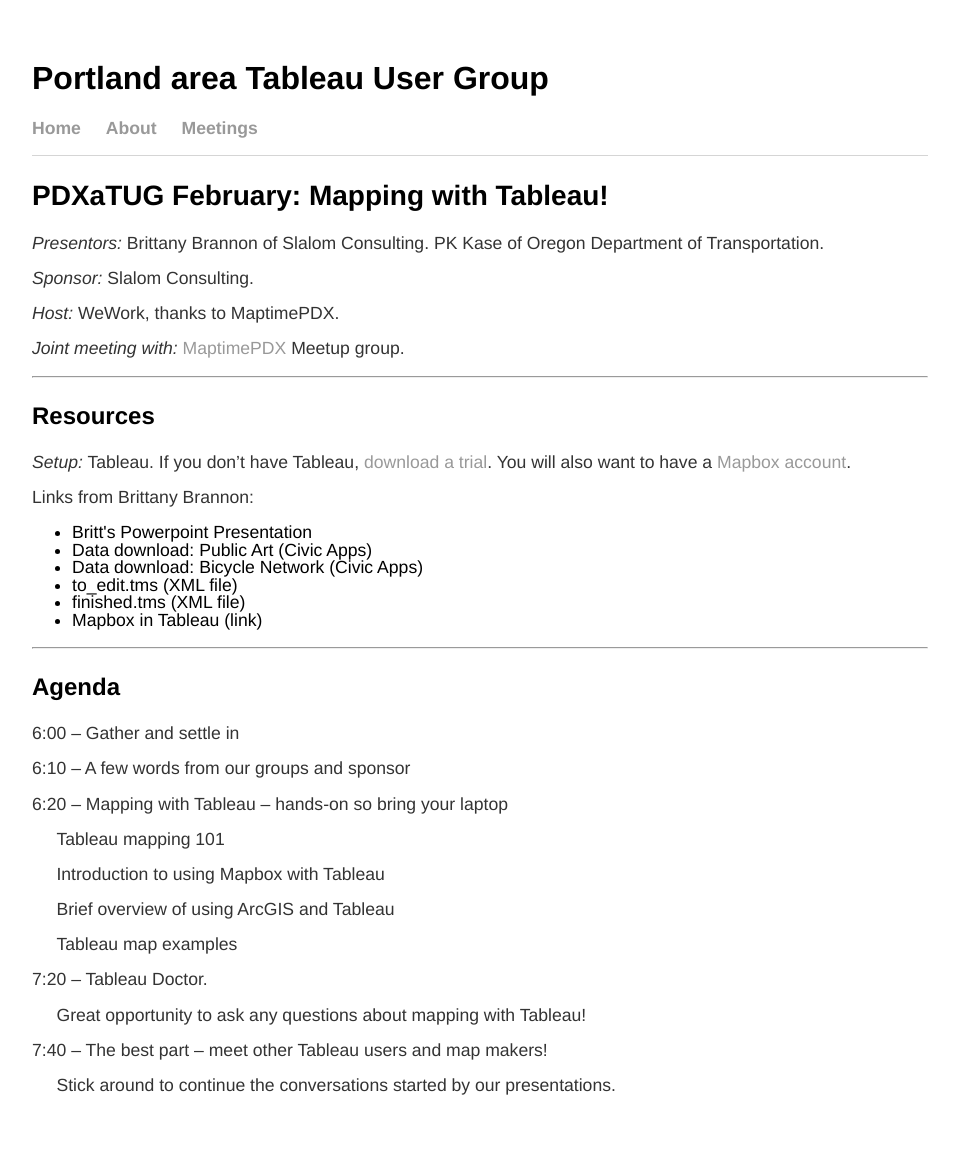
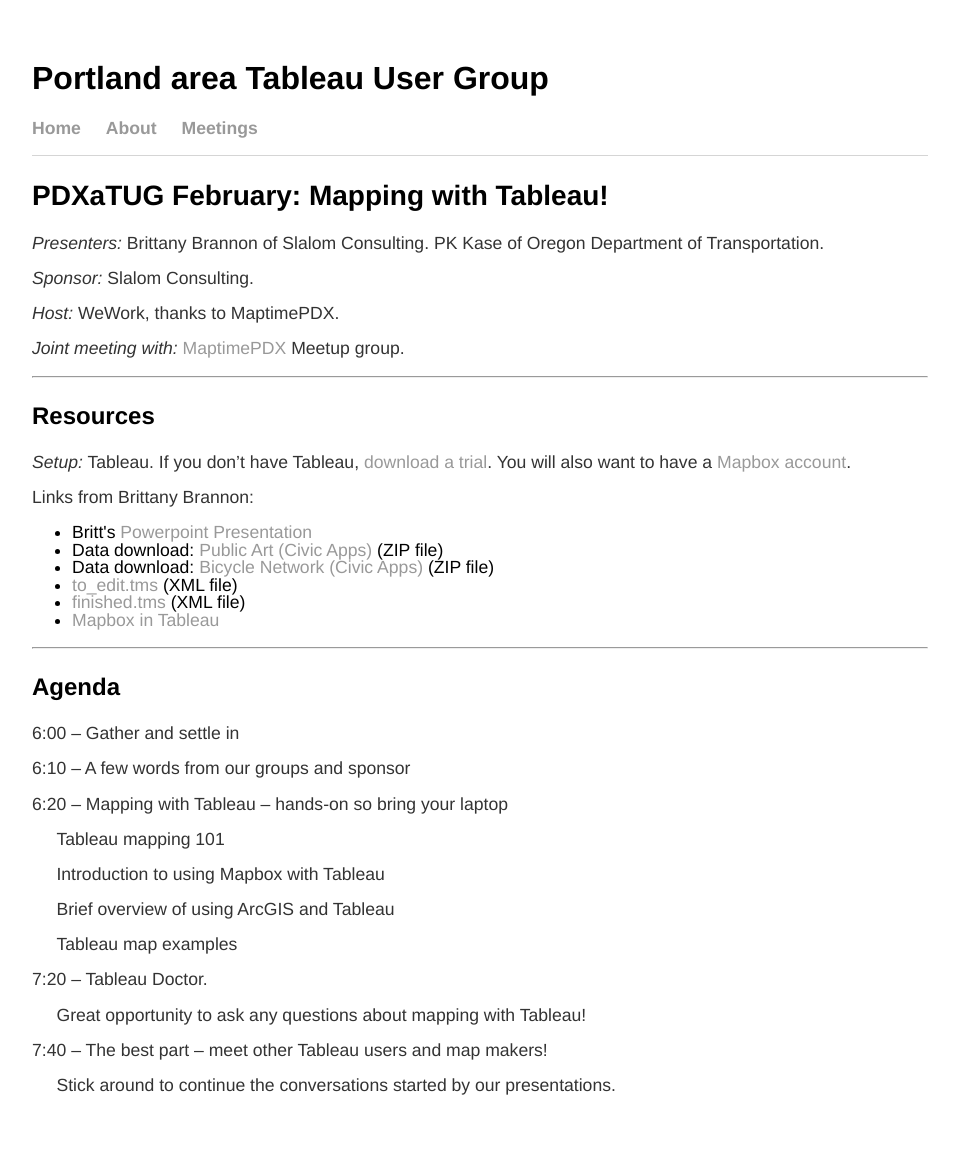
Before and after one commit to PDXaTUG/PDXaTUG.github.io, a Jekyll site: the page built from meetings/20160223/index.html, in a window 1280 px wide. Shown: the whole page, without its empty margins (160-1119 px from the left). Built offline with Jekyll 4.4.1, drawn with Linux system fonts in a browser that asks for light colours.

Commit message:
Links to Britts files

```diff
--- a/meetings/20160223/index.html
+++ b/meetings/20160223/index.html
@@ -3,7 +3,7 @@ layout: default
 title: PDXaTUG February - Mapping with Tableau!
 ---
 <h2>PDXaTUG February: Mapping with Tableau!</h2>
-<p><em>Presentors:</em> Brittany Brannon of Slalom Consulting.  PK Kase of Oregon Department of Transportation.</p>
+<p><em>Presenters:</em> Brittany Brannon of Slalom Consulting.  PK Kase of Oregon Department of Transportation.</p>
 <p><em>Sponsor:</em> Slalom Consulting.</p>
 <p><em>Host:</em> WeWork, thanks to MaptimePDX.</p>
 <p><em>Joint meeting with:</em> <a href="http://maptime.io/portland/">MaptimePDX</a> Meetup group. </p>
@@ -13,12 +13,12 @@ title: PDXaTUG February - Mapping with Tableau!
 <p><em>Setup:</em> Tableau. If you don’t have Tableau, <a href="https://www.tableau.com/products/trial">download a trial</a>. You will also want to have a <a href="https://www.mapbox.com/studio/signup/">Mapbox account</a>.</p>
 <p>Links from Brittany Brannon:</p>
 <ul>
-    <li>Britt's Powerpoint Presentation</li>
-    <li>Data download: Public Art (Civic Apps)</li>
-    <li>Data download: Bicycle Network (Civic Apps)</li>
-    <li>to_edit.tms (XML file)</li>
-    <li>finished.tms (XML file)</li>
-    <li>Mapbox in Tableau (link)</li>
+    <li>Britt's <a href="from_britt/links-tms-changes.pptx">Powerpoint Presentation</a></li>
+    <li>Data download: <a href="from_britt/public_art.zip">Public Art (Civic Apps)</a> (ZIP file)</li>
+    <li>Data download: <a href="from_britt/Bicycle_Network_pdx.zip">Bicycle Network (Civic Apps)</a> (ZIP file)</li>
+    <li><a href="from_britt/to_edit.tms">to_edit.tms</a> (XML file)</li>
+    <li><a href="from_britt/finished.tms">finished.tms</a> (XML file)</li>
+    <li><a href=https://www.mapbox.com/tableau/">Mapbox in Tableau</a></li>
 </ul>
 
 
```
